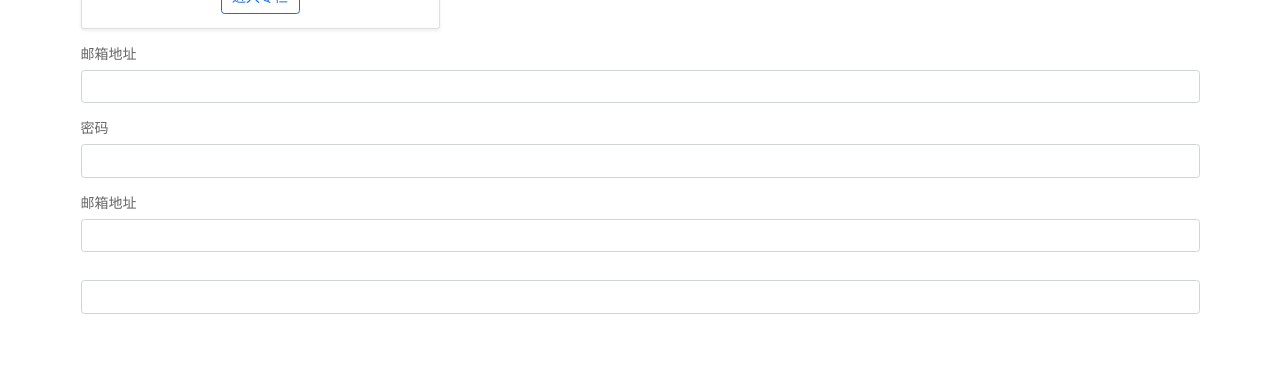
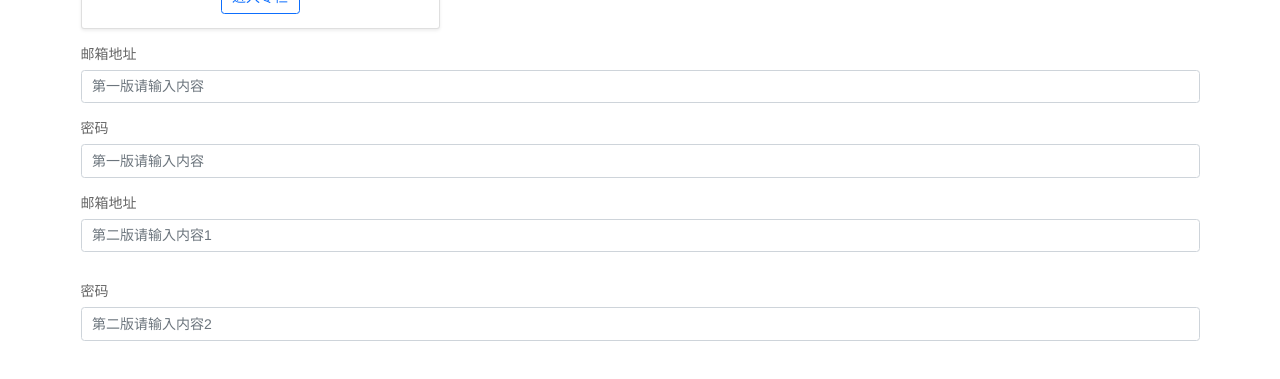
Before and after one commit to hyper8/Vue3-zheye, a Vue app: page / in a window 1280 px wide. Shown: the part 397-776 px from the top of the page. Built offline with nearby package versions, Linux system fonts and the light colour scheme.

Commit message:
增inheritAttrs: false 和 $attrs 使组件在上一级可定义属性 属性落入下一层

```diff
--- a/src/App.vue
+++ b/src/App.vue
@@ -9,19 +9,23 @@
           type="text" class="form-control" id="exampleInputEmail1"
           v-model="emailRef.val"
           @blur="validateEmail"
+          placeholder="第一版请输入内容"
         >
         <div class="form-text" v-if="emailRef.error">{{emailRef.message}}</div>
       </div>
       <div class="mb-3">
         <label for="exampleInputPassword1" class="form-label">密码</label>
-        <input type="password" class="form-control" id="exampleInputPassword1">
+        <input type="password" class="form-control" id="exampleInputPassword1" placeholder="第一版请输入内容">
       </div>
     </form>
     <div class="mb-3">
       <label class="form-label">邮箱地址</label>
-      <validate-input :rules="emailRules"></validate-input>
+      <validate-input :rules="emailRules" type="text" placeholder="第二版请输入内容1"></validate-input>
     </div>
-    <validate-input :rules="emailRules"></validate-input>
+    <div class="mb-3">
+      <label class="form-label">密码</label>
+      <validate-input :rules="emailRules" type="password" placeholder="第二版请输入内容2"></validate-input>
+    </div>
   </div>
 </template>
 
@@ -83,7 +87,6 @@ export default defineComponent({
       error: false,
       message: ''
     })
-
     const validateEmail = () => {
       if (emailRef.val.trim() === '') {
         emailRef.error = true
--- a/src/components/ValidateInput.vue
+++ b/src/components/ValidateInput.vue
@@ -1,10 +1,11 @@
 <template>
   <div class="validate-input-container pb-3">
-    <input type="text"
+    <input
       class="form-control"
       :class="{'is-invalid': inputRef.error}"
       v-model="inputRef.val"
       @blur="validateInput"
+      v-bind="$attrs"
     >
     <span v-if="inputRef.error" class="invalid-feedback">{{inputRef.message}}</span>
   </div>
@@ -20,6 +21,7 @@ interface RuleProp {
 }
 export type RulesProp = RuleProp[]
 export default defineComponent({
+  inheritAttrs: false,
   props: {
     rules: Array as PropType<RulesProp>
   },
```
